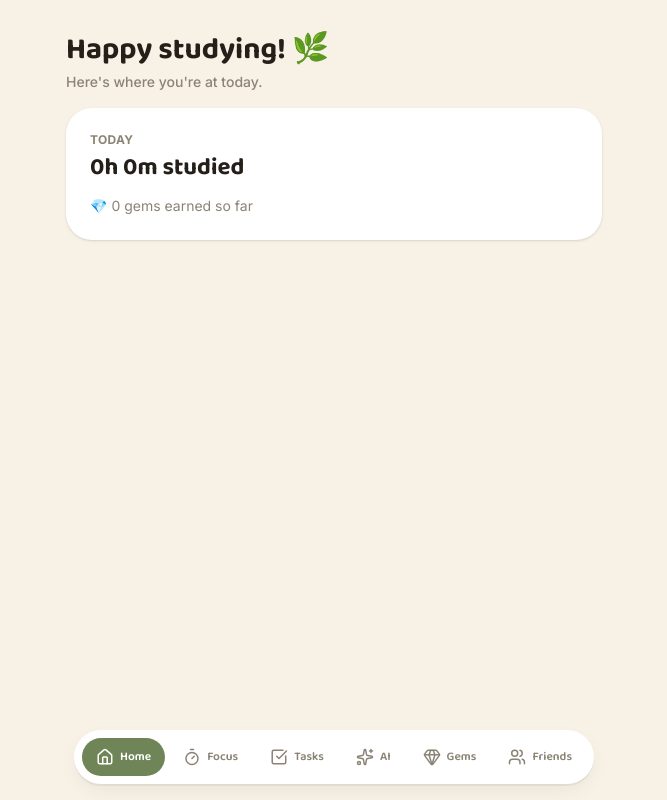
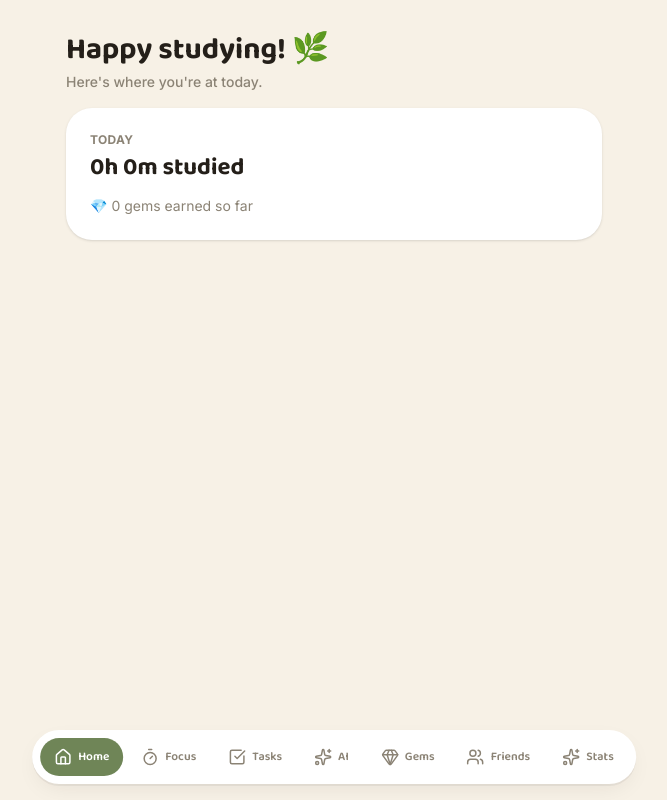
Before and after one commit to mayaok12/studypal-, a React (Vite) app in the folder web/: page / in a window 1280 px wide. Both pictures are taken after a click on the button "Continue with Google". Shown: the whole page, without its empty margins (306-973 px from the left). Built offline with nearby package versions, Linux system fonts and the light colour scheme.

Commit message:
forgot a layout tab

```diff
--- a/web/src/components/Layout.jsx
+++ b/web/src/components/Layout.jsx
@@ -8,6 +8,7 @@ const TABS = [
   { to: '/planner', icon: Sparkles, label: 'AI' },
   { to: '/gems', icon: Gem, label: 'Gems' },
   { to: '/friends', icon: Users, label: 'Friends' },
+  { to: '/stats', icon: Sparkles, label: 'Stats' },
 ]
 
 export default function Layout({ sessions, gems, timer, subject, updateSubject, todos, addTodo, toggleTodo, deleteTodo }) {
```
